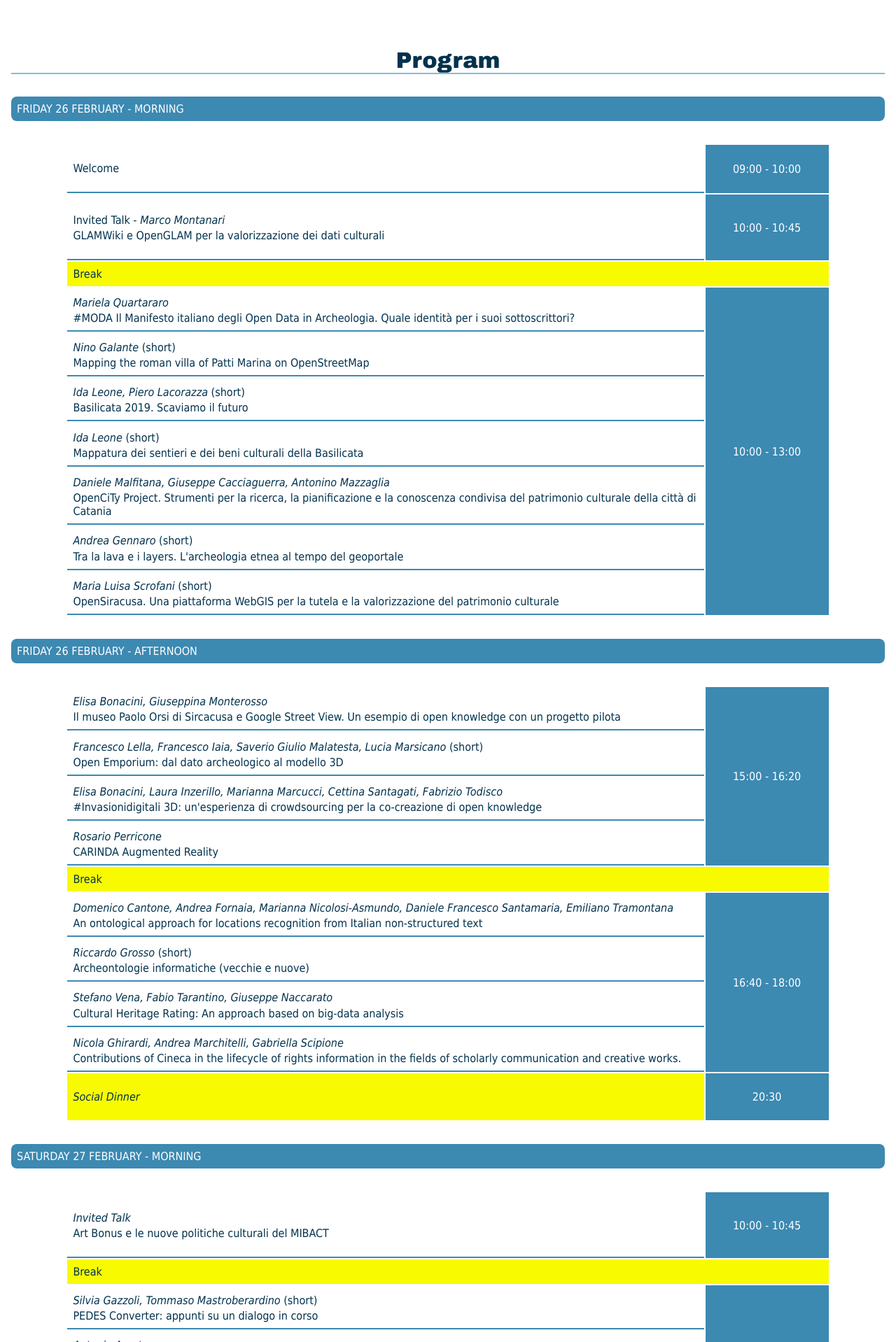
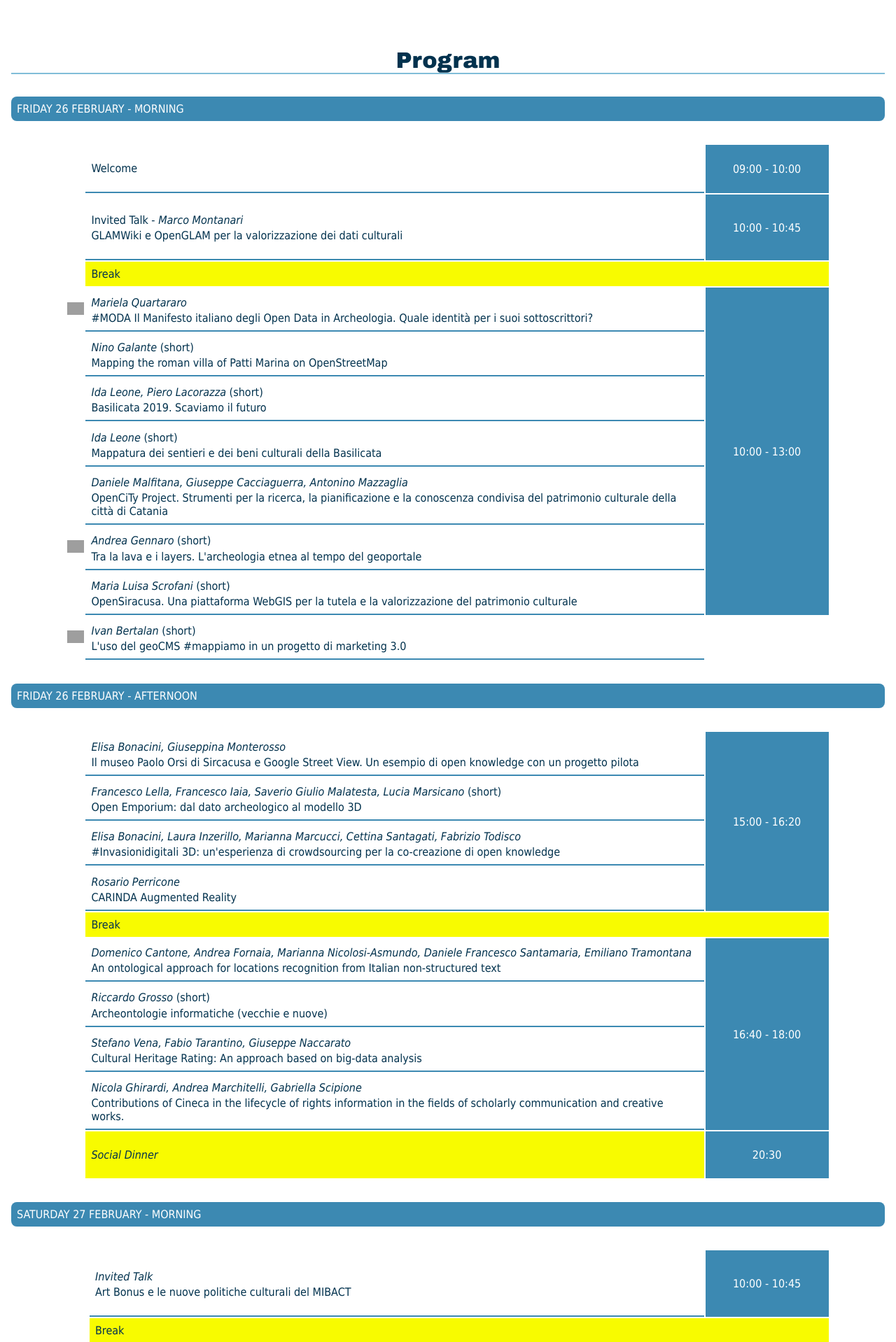
Before and after one commit to opendatahacklab/okoa16, a PHP site: page / in a window 1280 px wide. Shown: the part 1910-3828 px from the top of the page at 70% size. Run offline with PHP 8.4, Linux system fonts and the light colour scheme; grey boxes are pictures that could not be loaded.

```diff
--- a/index.html
+++ b/index.html
@@ -1,5 +1,5 @@
 <!DOCTYPE html>
-<html>
+<html lang="en">
 <head>
 <meta charset="UTF-8" />
 <title>Open Knowledge Open Arts 2016 Workshop</title>
@@ -177,9 +177,10 @@
 		<h3>Friday 26 February - Morning</h3>
 		<table>
 			<tr>
-				<td class="ptitle big">Welcome</td><td class="ptime">09:00 - 10:00</td>
+				<td class="pabstract" /><td class="ptitle big"> Welcome </td><td class="ptime">09:00 - 10:00</td>
 			</tr>
 			<tr>
+				<td class="pabstract" />
 				<td class="ptitle big">
 					<p>Invited Talk - <a href="#montanari"><em> Marco Montanari</em></a></p>
 					<p>GLAMWiki e OpenGLAM per la valorizzazione dei dati culturali</p>
@@ -187,9 +188,13 @@
 				<td class="ptime">10:00 - 10:45</td>
 			</tr>
 			<tr>
+				<td class="pabstract" />
 				<td class="pbreak" colspan="2">Break</td>
 			</tr>
 			<tr>
+				<td class="pabstract">
+ 					<a target="_blank" href="abstract/quartararo.pdf"><img src="imgs/download.png" alt="download the abstract" /></a>
+				</td>
 				<td class="ptitle">
 					<p><em>Mariela Quartararo</em></p>
 					<p>#MODA Il Manifesto italiano degli Open Data in Archeologia. Quale identità per i suoi sottoscrittori?</p>
@@ -197,24 +202,36 @@
 				<td class="ptime" rowspan="7">10:00 - 13:00</td>
 			</tr>
 			<tr>
+				<td class="pabstract">
+<!--  					<a target="_blank" href="abstract/galante.pdf"><img src="imgs/download.png" alt="download the abstract" /></a> -->
+				</td>
 				<td class="ptitle">
 					<p><em>Nino Galante</em> (short)</p>
 					<p>Mapping the roman villa of Patti Marina on OpenStreetMap</p>
 				</td>
 			</tr>
 			<tr>
+				<td class="pabstract">
+<!--  					<a target="_blank" href="abstract/leone_lacorazza.pdf"><img src="imgs/download.png" alt="download the abstract" /></a> -->
+				</td>
 				<td class="ptitle">
 					<p><em>Ida Leone, Piero Lacorazza</em> (short)</p>
 					<p>Basilicata 2019. Scaviamo il futuro</p>
 				</td>
 			</tr>
 			<tr>
+				<td class="pabstract">
+<!--  					<a target="_blank" href="abstract/leone_lacorazza.pdf"><img src="imgs/download.png" alt="download the abstract" /></a> -->
+				</td>
 				<td class="ptitle">
 					<p><em>Ida Leone</em> (short)</p>
 					<p>Mappatura dei sentieri e dei beni culturali della Basilicata</p>
 				</td>
 			</tr>
 			<tr>
+				<td class="pabstract">
+<!--  					<a target="_blank" href="abstract/malfitana_cacciaguerra_mazzaglia.pdf"><img src="imgs/download.png" alt="download the abstract" /></a> -->
+				</td>
 				<td class="ptitle">
 					<p><em>Daniele Malfitana, Giuseppe Cacciaguerra, Antonino Mazzaglia</em></p>
 					<p>OpenCiTy Project. Strumenti per la ricerca, la pianificazione e la
@@ -223,16 +240,31 @@
 				</td>
 			</tr>
 			<tr>
+				<td class="pabstract">
+ 					<a target="_blank" href="abstract/gennaro.pdf"><img src="imgs/download.png" alt="download the abstract" /></a>
+				</td>
 				<td class="ptitle">
 					<p><em>Andrea Gennaro</em> (short)</p>
 					<p>Tra la lava e i layers. L'archeologia etnea al tempo del geoportale</p>
 				</td>
 			</tr>
 			<tr>
+				<td class="pabstract">
+<!--  					<a target="_blank" href="abstract/scrofani.pdf"><img src="imgs/download.png" alt="download the abstract" /></a> -->
+				</td>
 				<td class="ptitle">
 					<p><em>Maria Luisa Scrofani</em> (short)</p>
 					<p>OpenSiracusa. Una piattaforma WebGIS per la tutela e la
 					valorizzazione del patrimonio culturale</p>
+				</td>
+			</tr>
+			<tr>
+				<td class="pabstract">
+ 					<a target="_blank" href="abstract/bertalan.pdf"><img src="imgs/download.png" alt="download the abstract" /></a>
+				</td>
+				<td class="ptitle">
+					<p><em>Ivan Bertalan</em> (short)</p>
+					<p>L'uso del geoCMS #mappiamo in un progetto di marketing 3.0</p>
 				</td>
 			</tr>
 		</table>
@@ -240,6 +272,7 @@
 		<h3>Friday 26 February - Afternoon</h3>
 		<table>
 			<tr>
+				<td class="pabstract" />
 				<td class="ptitle">
 					<p><em>Elisa Bonacini, Giuseppina Monterosso</em></p>
 					<p>Il museo Paolo Orsi di Sircacusa e Google Street View. Un esempio di
@@ -248,27 +281,32 @@
 				<td class="ptime" rowspan="4">15:00 - 16:20</td>
 			</tr>
 			<tr>
+				<td class="pabstract" />
 				<td class="ptitle">
 					<p><em>Francesco Lella, Francesco Iaia, Saverio Giulio Malatesta, Lucia Marsicano</em> (short)</p>
 					<p>Open Emporium: dal dato archeologico al modello 3D</p>
 				</td>
 			</tr>
 			<tr>
+				<td class="pabstract" />
 				<td class="ptitle">
 					<p><em>Elisa Bonacini, Laura Inzerillo, Marianna Marcucci, Cettina Santagati, Fabrizio Todisco</em></p>
 					<p>#Invasionidigitali 3D: un'esperienza di crowdsourcing per la co-creazione di open knowledge</p>
 				</td>
 			</tr>
 			<tr>
+				<td class="pabstract" />
 				<td class="ptitle">
 					<p><em>Rosario Perricone</em> </p>
 					<p>CARINDA Augmented Reality</p>
 				</td>
 			</tr>
 			<tr>
+				<td class="pabstract" />
 				<td class="pbreak" colspan="2">Break</td>
 			</tr>
 			<tr>
+				<td class="pabstract" />
 				<td class="ptitle">
 					<p><em>Domenico Cantone, Andrea Fornaia, Marianna Nicolosi-Asmundo, Daniele Francesco Santamaria, Emiliano Tramontana</em></p>
 					<p>An ontological approach for locations recognition from Italian non-structured text</p>
@@ -276,18 +314,21 @@
 				<td class="ptime" rowspan="4">16:40 - 18:00</td>
 			</tr>
 			<tr>
+				<td class="pabstract" />
 				<td class="ptitle">
 					<p><em>Riccardo Grosso</em> (short)</p>
 					<p>Archeontologie informatiche (vecchie e nuove)</p>
 				</td>
 			</tr>
 			<tr>
+				<td class="pabstract" />
 				<td class="ptitle">
 					<p><em>Stefano Vena, Fabio Tarantino, Giuseppe Naccarato</em></p>
 					<p>Cultural Heritage Rating: An approach based on big-data analysis</p>
 				</td>
 			</tr>
 			<tr>
+				<td class="pabstract" />
 				<td class="ptitle">
 					<p><em>Nicola Ghirardi, Andrea Marchitelli, Gabriella Scipione</em></p>
 					<p>Contributions of Cineca in the lifecycle of rights information in the fields
@@ -295,6 +336,7 @@
 				</td>
 			</tr>
 			<tr>
+				<td class="pabstract" />
 				<td class="pbreak big">
 					<a href="dinner.html">Social Dinner</a>
 				</td>
@@ -305,6 +347,7 @@
 		<h3>Saturday 27 February - Morning</h3>
 		<table>
 			<tr>
+				<td class="pabstract" />
 				<td class="ptitle big">
 					<p><em>Invited Talk</em></p>
 					<p>Art Bonus e le nuove politiche culturali del MIBACT</p>
@@ -312,9 +355,11 @@
 				<td class="ptime">10:00 - 10:45</td>
 			</tr>
 			<tr>
+				<td class="pabstract" />
 				<td class="pbreak" colspan="2">Break</td>
 			</tr>
 			<tr>
+				<td class="pabstract" />
 				<td class="ptitle">
 					<p><em>Silvia Gazzoli, Tommaso Mastroberardino</em> (short)</p>
 					<p>PEDES Converter: appunti su un dialogo in corso</p>
@@ -322,6 +367,7 @@
 				<td class="ptime" rowspan="4">11:00 - 12:00</td>
 			</tr>
 			<tr>
+				<td class="pabstract" />
 				<td class="ptitle">
 					<p><em>Antonio Amato</em></p>
 					<p>Da turista di passaggio a cittadino consapevole: il ruolo del
@@ -329,12 +375,16 @@
 				</td>
 			</tr>
 			<tr>
+				<td class="pabstract" />
 				<td class="ptitle">
 					<p><em>Stefania Zardini Lacedelli, Giacomo Pompanin</em> (short)</p>
 					<p>A music-sharing model of crowdsourcing in museums</p>
 				</td>
 			</tr>
 			<tr>
+				<td class="pabstract">
+ 					<a target="_blank" href="abstract/abstract-Cosentino.pdf"><img src="imgs/download.png" alt="download the abstract" /></a>
+				</td>
 				<td class="ptitle">
 					<em>Antonio Cosentino</em>
 					Art Diagnostics: the Low-Cost Revolution
@@ -345,6 +395,7 @@
 		<h3>Saturday 27 February - Afternoon</h3>
 		<table>
 			<tr>
+				<td class="pabstract" />
 				<td class="pbreak big">
 					<a href="archeotour.html">Archeological Tour</a>
 				</td>
@@ -562,6 +613,9 @@
 				the go up button is by GNOME icon artists (HTTP / FTP) [CC BY-SA 3.0
 				(http://creativecommons.org/licenses/by-sa/3.0) or LGPL
 				(http://www.gnu.org/copyleft/lgpl.html)], via Wikimedia Commons.</li>
+			<li><img src="imgs/download.png" alt="download" /> the icon used for download
+			is by Lotcos via iconfinder (see <a href="https://www.iconfinder.com/icons/254240/document_note_paper_text_icon">icon provisioning page</a>)
+			and it is released under <a href="http://creativecommons.org/licenses/by/3.0/">CC BY 3.0</a> license.</li>
 		</ol>
 	</section>
 	</main>
--- a/okoa16.css
+++ b/okoa16.css
@@ -388,9 +388,6 @@ table {
 	margin: 1em 5% 1em 5%;
 	padding: 1em 1em 1em 1em;
 	width : 90%;
-	/*border-collapse: collapse;*/
-	/* border: 2px solid #81bdd8;
-	border-radius: 1em; */
 }
 
 td {
@@ -426,6 +423,16 @@ td.ptime {
 
 td.pbreak {
 	background-color: #f8fb00;
-/*	padding-top:0.5em;
-	padding-bottom:0.5em; */
 }
+
+td.pabstract{
+	margin : 0 0 0 0;
+	padding : 0 0 0 0;
+	min-width : 1.5em;
+}
+
+td.pabstract img{
+	margin: 0 0 0 0;
+	padding : 0 0 0 0;
+	width : 1.5em;
+}
```
Also changed, not shown: 9 other files.
